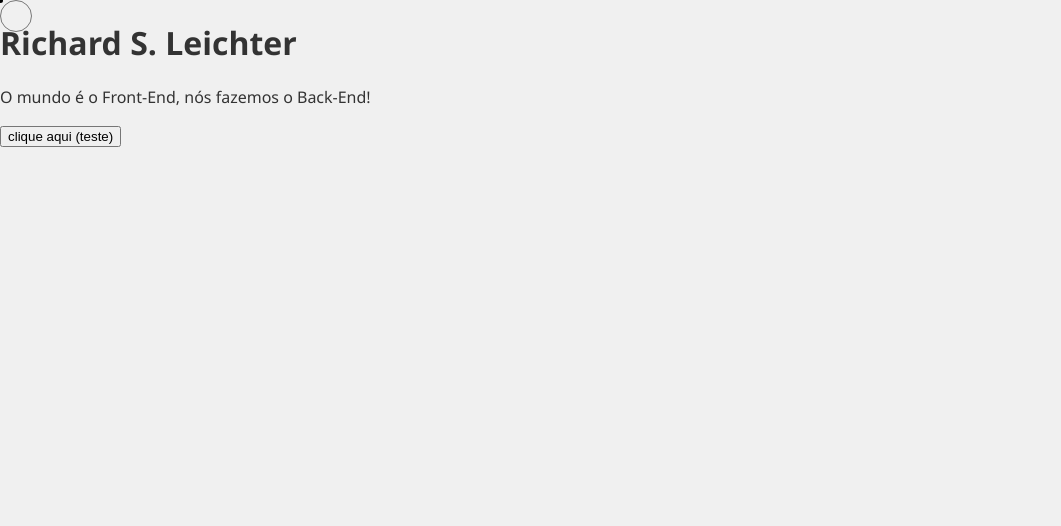
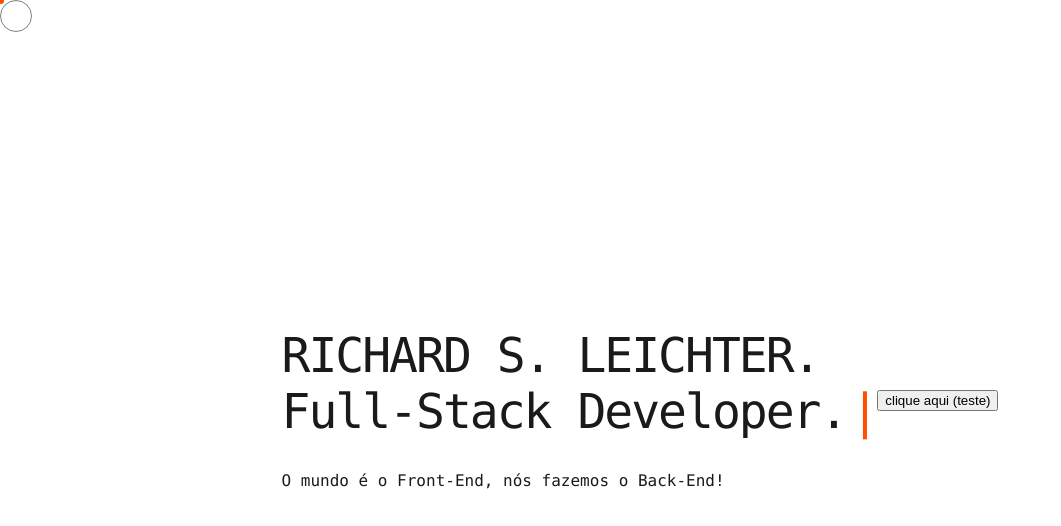
Before and after one commit to RichardLeichter/Portfolio-RichardLeichter, a plain HTML site: page index.html in a window 1280 px wide. Shown: the whole page, without its empty margins (0-1061 px from the left). Drawn offline with Linux system fonts and the light colour scheme.

Commit message:
New body animation

```diff
--- a/index.html
+++ b/index.html
@@ -5,8 +5,10 @@
     <meta name="viewport" content="width=device-width, initial-scale=1.0">
 
     <link rel="stylesheet" href="style.css">
+    <link rel="stylesheet" href="src/components/cursor/cursor.css">
+    <link rel="stylesheet" href="src/body/body.css">
     <link rel="jsconfig" href="javascript.js">
-    <link rel="stylesheet" href="src/components/cursor/cursor.css">
+    <link href="https://fonts.googleapis.com/css2?family=Inter:wght@100;200;300;400&family=JetBrains+Mono:wght@300&display=swap" rel="stylesheet">
 
     <title>Richard S. Leichter</title>
 
@@ -17,12 +19,14 @@
     <div id="cursor-outline"></div>
 
     <div class="about">
-        <h1>Richard S. Leichter</h1>
+        <h1 id="typewriter" class="typewriter"></h1>
         <p>O mundo é o Front-End, nós fazemos o Back-End!</p>
     </div>
 
     <button>clique aqui (teste)</button>
 
     <script src="src/components/cursor/cursor.js"></script>
+    <script src="src/body/body.js"></script>
+
 </body>
 </html>
--- /dev/null
+++ b/src/body/body.css
@@ -0,0 +1,29 @@
+body {
+    background-color: #ffffff;
+    color: #1a1a1a;
+    font-family: 'Menlo', 'Monaco', 'Courier New', monospace;
+    display: flex;
+    justify-content: center;
+    align-items: center;
+    height: 100vh;
+    width: 100vw
+}
+
+h1 {
+    font-size: 3rem;
+    font-weight: 400;
+    letter-spacing: -2px;
+}
+
+.typewriter::after{
+    content: '|';
+    margin-left: 4px;
+    animation: blink 1s infinite;
+    color: #ff4f00;
+}
+
+@keyframes blink {
+    50% {
+        opacity: 0;
+    }
+}
--- /dev/null
+++ b/src/body/body.js
@@ -0,0 +1,18 @@
+const textElement = document.getElementById('typewriter');
+textElement.style.whiteSpace = 'pre-line';
+const textToType = "RICHARD S. LEICHTER. \n Full-Stack Developer.";
+
+let charIndex = 0;
+
+function typeWriter() {
+    if (charIndex < textToType.length) {
+        textElement.textContent += textToType.charAt(charIndex);
+
+        charIndex++;
+        setTimeout(typeWriter, 100);
+    }
+}
+
+window.onload = () => {
+    setTimeout(typeWriter, 500);
+}
--- a/src/components/cursor/cursor.css
+++ b/src/components/cursor/cursor.css
@@ -1,7 +1,7 @@
 #cursor-dot {
-    width: 5px;
-    height: 5px;
-    background-color: black;
+    width: 6px;
+    height: 6px;
+    background-color: #ff4f00;
     position: fixed;
     top: 0;
     left: 0;
--- a/src/components/cursor/cursor.js
+++ b/src/components/cursor/cursor.js
@@ -12,7 +12,7 @@ document.addEventListener('mousemove', (e) => {
     setTimeout(() => {
         outline.style.left = `${posX - 15}px`;
         outline.style.top = `${posY - 15}px`;
-    }, 40);
+    }, 50);
 });
 
 interactiveElements.forEach(el => {
```
Also changed, not shown: README.md, src/components/navbar/navbar.css (added), src/components/navbar/navbar.html (added).
